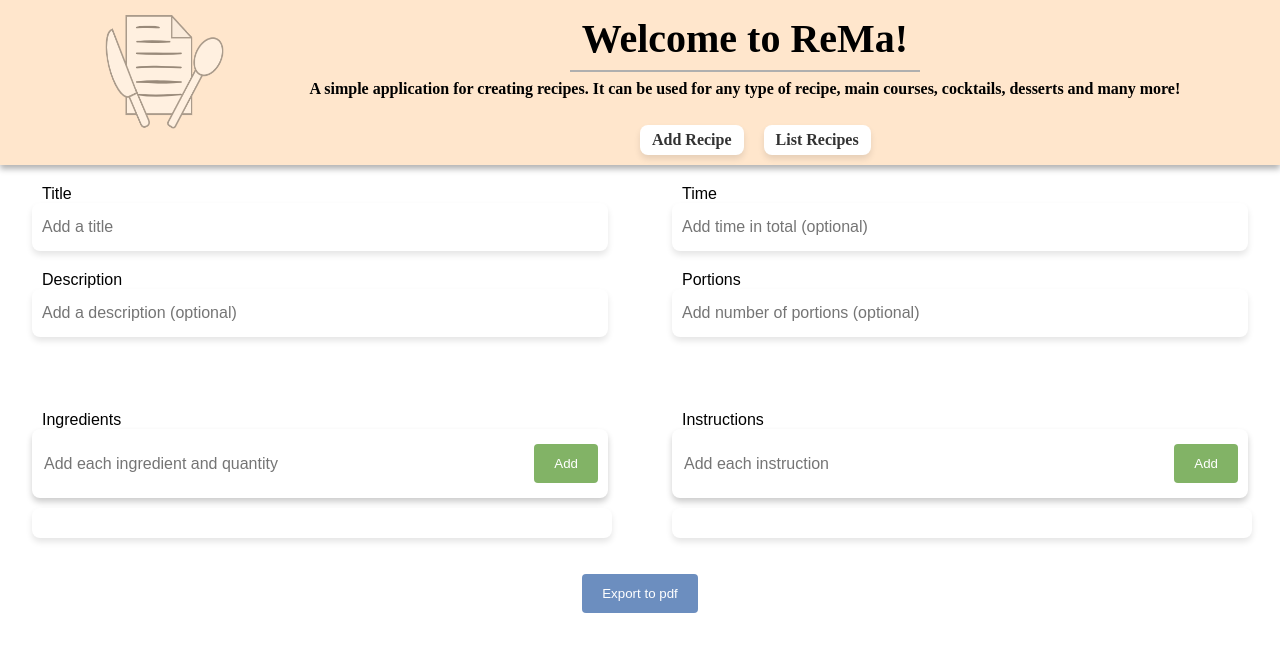
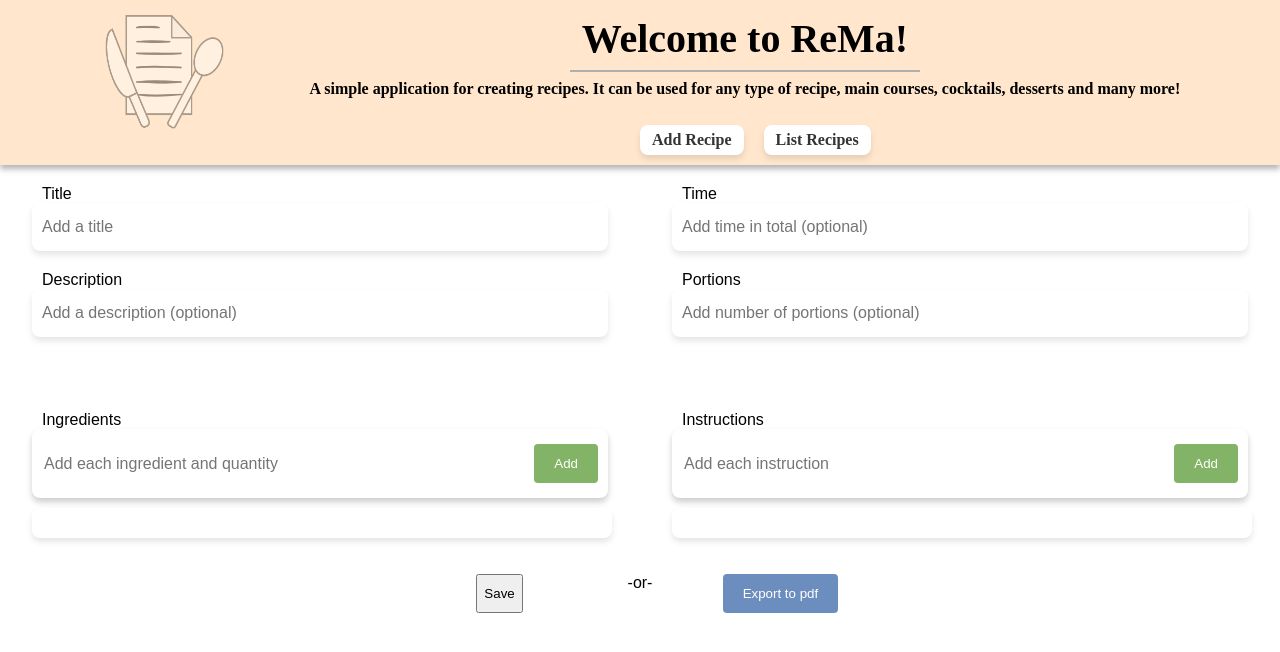
Before and after one commit to ktzanak/rema, a React (Vite) app in the folder rema-frontend/: page /add in a window 1280 px wide. Shown: the top 652 px of the page. Built offline with nearby package versions, Linux system fonts and the light colour scheme.

Commit message:
adding the save function and button

```diff
--- a/rema-frontend/src/components/AddRecipe.jsx
+++ b/rema-frontend/src/components/AddRecipe.jsx
@@ -31,6 +31,13 @@ export default function AddRecipe() {
       />
     ).toBlob();
     saveAs(blob, fileName);
+  };
+
+  const saveRecipe = async () => {
+    if (!recipeinfo.name.trim()) {
+      alert("Title is required for saving the recipe!");
+      return;
+    }
   };
 
   return (
@@ -84,6 +91,12 @@ export default function AddRecipe() {
       <br />
       <Row className={styles.inputcontainerbutton}>
         <Col className={styles.ingredientsinstructionsbutton}>
+          <button onClick={saveRecipe} className={styles.modernbuttonsave}>
+            Save
+          </button>
+        </Col>
+        <span className={styles.orText}>-or-</span>
+        <Col className={styles.ingredientsinstructionsbutton}>
           <button onClick={downloadPdf} className={styles.modernbuttonexport}>
             Export to pdf
           </button>
```
